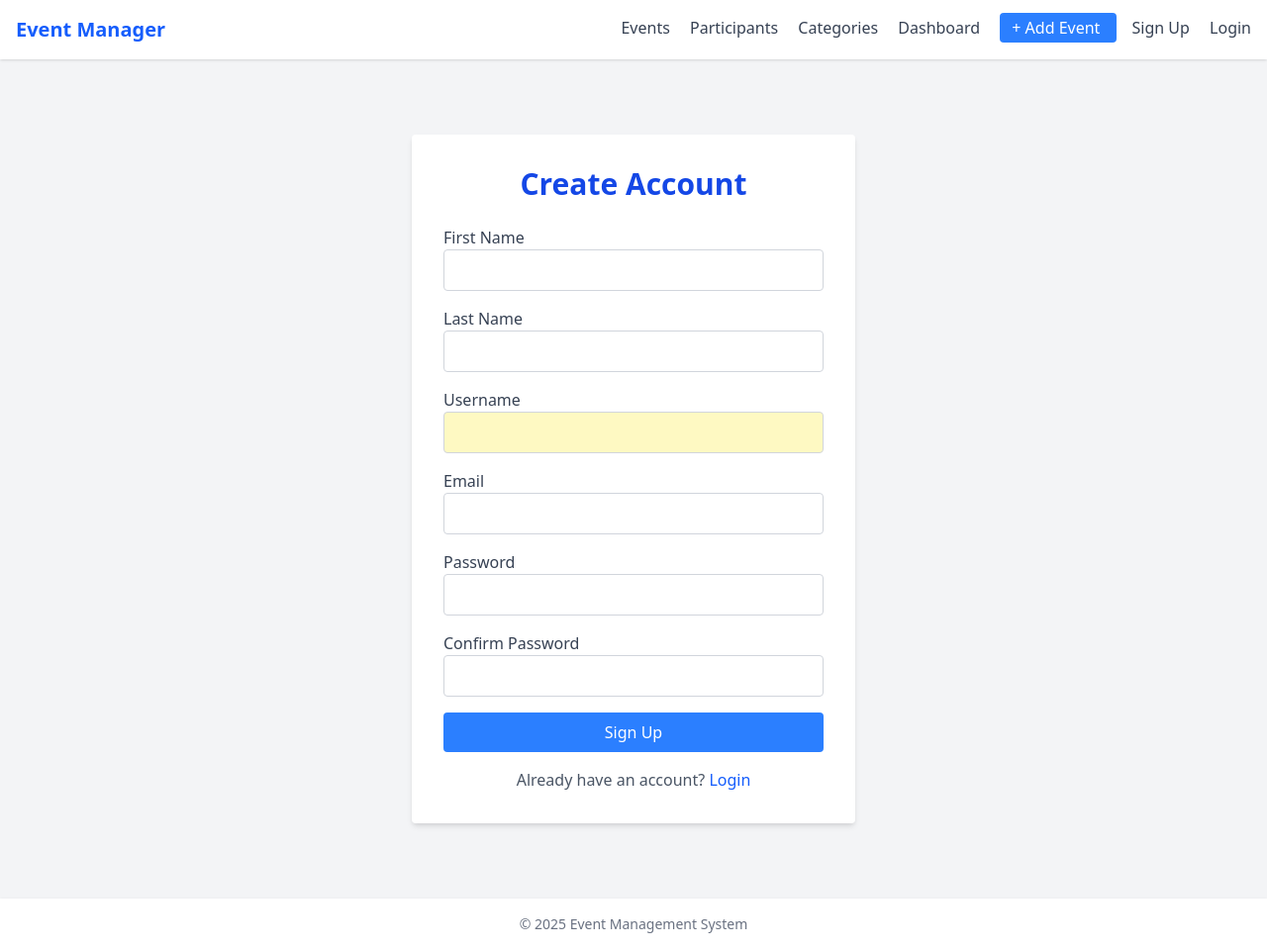
After one commit to afrin0416/event-management, a Django app: page /signup/ in a window 1280 px wide. The commit adds this page. Shown: the whole page at 99% size. Run offline with Django 5.2, Linux system fonts and the light colour scheme; style sheets or scripts are compiled from the project's sources.

Commit message:
Add user authentication views and forms, update templates, and enhance event management features

```diff
--- a/event/forms.py
+++ b/event/forms.py
@@ -1,6 +1,7 @@
 from django import forms
 from .models import Event, Category, Participant
-
+from django.contrib.auth.forms import UserCreationForm
+from django.contrib.auth.models import User, Group, Permission
 
 
 
@@ -45,7 +46,9 @@ class EventForm(StyledFormMixin, forms.ModelForm):
         model = Event
         fields = '__all__'
         widgets = {
-            'date': forms.SelectDateWidget,
+            'date': forms.DateInput(attrs={'type': 'date'}),
+
+            'time': forms.TimeInput(attrs={'type': 'time'}),
         }
 
     def __init__(self, *args, **kwargs):
@@ -76,3 +79,29 @@ class ParticipantForm(StyledFormMixin, forms.ModelForm):
     def __init__(self, *args, **kwargs):
         super().__init__(*args, **kwargs)
         self.apply_styled_widgets()
+# user Registration Form
+
+
+class CustomUserCreationForm(UserCreationForm):
+    email = forms.EmailField(required=True)
+    first_name = forms.CharField(required=True)
+    last_name = forms.CharField(required=True)
+
+    class Meta:
+        model = User
+        fields = ['username', 'email', 'first_name',
+                  'last_name', 'password1', 'password2']
+class CreateGroupForm(StyledFormMixin, forms.ModelForm):
+    permissions = forms.ModelMultipleChoiceField(
+        queryset=Permission.objects.all(),
+        widget=forms.CheckboxSelectMultiple,
+        required=False,
+        label='Assign Permissions'
+    )
+
+    class Meta:
+        model = Group
+        fields = ['name', 'permissions']
+        labels = {
+            'name': 'Group Name',
+        }
--- a/event/templates/events/base.html
+++ b/event/templates/events/base.html
@@ -1,41 +1,36 @@
 {% load static %}
 <!DOCTYPE html>
 <html lang="en">
+
 <head>
   <meta charset="UTF-8" />
   <meta name="viewport" content="width=device-width, initial-scale=1.0" />
   <title>{% block title %}Event Management{% endblock %}</title>
   <link rel="stylesheet" href="{% static 'css/output.css' %}" />
 </head>
+
 <body class="bg-gray-100 min-h-screen flex flex-col">
   <!--- Navbar -->
   <nav class="bg-white shadow p-4 flex justify-between">
     <h1 class="text-xl font-bold text-blue-600">Event Manager</h1>
     <div class="space-x-4">
-        <a
-          href="{% url 'event_list' %}"
-          class="text-gray-700 hover:text-blue-500"
-          >Events</a
-        >
-        <a
-          href="{% url 'participant_list' %}"
-          class="text-gray-700 hover:text-blue-500"
-          >Participants</a
-        >
-        <a
-          href="{% url 'category_list' %}"
-          class="text-gray-700 hover:text-blue-500"
-          >Categories
+      <a href="{% url 'event_list' %}" class="text-gray-700 hover:text-blue-500">Events</a>
+      <a href="{% url 'participant_list' %}" class="text-gray-700 hover:text-blue-500">Participants</a>
+      <a href="{% url 'category_list' %}" class="text-gray-700 hover:text-blue-500">Categories
       </a>
-        <a
-          href="{% url 'dashboard' %}"
-          class="text-gray-700 hover:text-blue-500"
-          >Dashboard
+      <a href="{% url 'dashboard' %}" class="text-gray-700 hover:text-blue-500">Dashboard
       </a>
-        <a href="{% url 'event_create' %}"
-         class="bg-blue-500 text-white px-3 py-1 rounded hover:bg-blue-600">
+      <a href="{% url 'event_create' %}" class="bg-blue-500 text-white px-3 py-1 rounded hover:bg-blue-600">
         + Add Event
       </a>
+      <!-- Sign Up link -->
+      {% if not user.is_authenticated %}
+      <a href="{% url 'signup' %}" class="text-gray-700 hover:text-blue-500">Sign Up</a>
+      <a href="{% url 'login' %}" class="text-gray-700 hover:text-blue-500">Login</a>
+      {% else %}
+      <span class="text-gray-700">Welcome, {{ user.username }}</span>
+      <a href="{% url 'logout' %}" class="text-gray-700 hover:text-blue-500">Logout</a>
+      {% endif %}
     </div>
   </nav>
 
@@ -47,4 +42,5 @@
     <p class="text-sm text-gray-500">© 2025 Event Management System</p>
   </footer>
 </body>
+
 </html>
--- /dev/null
+++ b/event/templates/events/signup.html
@@ -0,0 +1,89 @@
+{% extends 'events/base.html' %}
+{% load static %}
+
+{% block title %}Sign Up{% endblock %}
+
+{% block content %}
+<!-- Center wrapper -->
+<div class="flex items-center justify-center min-h-screen bg-gray-100">
+    <div class="w-full max-w-md bg-white p-8 rounded shadow-md">
+        <h2 class="text-3xl font-bold mb-6 text-blue-700 text-center">Create Account</h2>
+
+        <form method="POST" class="space-y-4">
+            {% csrf_token %}
+
+            <!-- First Name -->
+            <div>
+                <label class="block text-gray-700">First Name</label>
+                <input type="text" name="first_name"
+                    class="border border-gray-300 rounded px-3 py-2 w-full bg-white text-gray-900"
+                    value="{{ form.first_name.value|default:'' }}">
+                {% if form.first_name.errors %}
+                <p class="text-red-500 text-sm">{{ form.first_name.errors.0 }}</p>
+                {% endif %}
+            </div>
+
+            <!-- Last Name -->
+            <div>
+                <label class="block text-gray-700">Last Name</label>
+                <input type="text" name="last_name"
+                    class="border border-gray-300 rounded px-3 py-2 w-full bg-white text-gray-900"
+                    value="{{ form.last_name.value|default:'' }}">
+                {% if form.last_name.errors %}
+                <p class="text-red-500 text-sm">{{ form.last_name.errors.0 }}</p>
+                {% endif %}
+            </div>
+
+            <!-- Username -->
+            <div>
+                <label class="block text-gray-700">Username</label>
+                <input type="text" name="username"
+                    class="border border-gray-300 rounded px-3 py-2 w-full bg-yellow-100 text-blue-700"
+                    value="{{ form.username.value|default:'' }}">
+                {% if form.username.errors %}
+                <p class="text-red-500 text-sm">{{ form.username.errors.0 }}</p>
+                {% endif %}
+            </div>
+
+            <!-- Email -->
+            <div>
+                <label class="block text-gray-700">Email</label>
+                <input type="email" name="email"
+                    class="border border-gray-300 rounded px-3 py-2 w-full bg-white text-gray-900"
+                    value="{{ form.email.value|default:'' }}">
+                {% if form.email.errors %}
+                <p class="text-red-500 text-sm">{{ form.email.errors.0 }}</p>
+                {% endif %}
+            </div>
+
+            <!-- Password -->
+            <div>
+                <label class="block text-gray-700">Password</label>
+                <input type="password" name="password1"
+                    class="border border-gray-300 rounded px-3 py-2 w-full bg-white text-gray-900">
+                {% if form.password1.errors %}
+                <p class="text-red-500 text-sm">{{ form.password1.errors.0 }}</p>
+                {% endif %}
+            </div>
+
+            <!-- Confirm Password -->
+            <div>
+                <label class="block text-gray-700">Confirm Password</label>
+                <input type="password" name="password2"
+                    class="border border-gray-300 rounded px-3 py-2 w-full bg-white text-gray-900">
+                {% if form.password2.errors %}
+                <p class="text-red-500 text-sm">{{ form.password2.errors.0 }}</p>
+                {% endif %}
+            </div>
+
+            <button type="submit" class="w-full bg-blue-500 text-white px-4 py-2 rounded hover:bg-blue-600">
+                Sign Up
+            </button>
+        </form>
+
+        <p class="mt-4 text-center text-gray-600">
+            Already have an account? <a href="{% url 'login' %}" class="text-blue-600 hover:underline">Login</a>
+        </p>
+    </div>
+</div>
+{% endblock %}
--- a/event/views.py
+++ b/event/views.py
@@ -1,9 +1,20 @@
+from urllib import request
 from django.shortcuts import render, redirect
 from .models import Event, Participant, Category
 from django.db.models import Q, Count
 from django.utils.dateparse import parse_date
 from django.utils import timezone
 from .forms import EventForm, ParticipantForm, CategoryForm
+from django.contrib.auth import authenticate, login, logout
+from django.contrib.auth.forms import AuthenticationForm
+from django.contrib import messages
+from .forms import CustomUserCreationForm
+from django.contrib.auth.models import User, Group, Permission
+from .decorators import group_required
+from django.contrib.auth.decorators import login_required
+from .forms import CreateGroupForm, EventForm, CategoryForm
+
+
 
 # Event Views
 
@@ -38,7 +49,6 @@ def event_list(request):
     if end_date:
         events = events.filter(date__lte=parse_date(end_date))
 
-
     total_participants = Participant.objects.count()
 
     # Get all categories for the dropdown
@@ -54,7 +64,7 @@ def event_list(request):
 
 
 def event_detail(request, event_id):
-    event = event.objects.get(id=event_id)
+    event = Event.objects.get(id=event_id)
     return render(request, 'events/eventDetail.html', {'event': event})
 
 
@@ -184,3 +194,166 @@ def organizer_dashboard(request):
         'todays_events': today_events,
     }
     return render(request, 'events/dashboard.html', context)
+
+# atuhentication views
+# ----------------------- AUTHENTICATION -----------------------
+
+
+def signup_view(request):
+    if request.method == 'POST':
+        form = CustomUserCreationForm(request.POST)
+        if form.is_valid():
+            form.save()
+            messages.success(
+                request, "Account created successfully! Please login.")
+            return redirect('login')
+        else:
+            messages.error(request, "Please correct the errors below.")
+    else:
+        form = CustomUserCreationForm()
+
+    return render(request, 'events/signup.html', {'form': form})
+
+
+def login_view(request):
+    if request.method == 'POST':
+        form = AuthenticationForm(request, data=request.POST)
+        if form.is_valid():
+            user = form.get_user()
+            login(request, user)
+            return redirect('event_list')
+        else:
+            messages.error(request, "Invalid username or password.")
+    else:
+        form = AuthenticationForm()
+
+    return render(request, 'events/login.html', {'form': form})
+
+
+def logout_view(request):
+    logout(request)
+    return redirect('login')
+
+
+@login_required
+@group_required('Admin')
+def group_create(request):
+    if request.method == 'POST':
+        form = CreateGroupForm(request.POST)
+        if form.is_valid():
+            form.save()
+            messages.success(request, "Group created successfully!")
+            return redirect('group_list')
+    else:
+        form = CreateGroupForm()
+    return render(request, 'events/group_form.html', {'form': form})
+
+
+@login_required
+@group_required('Admin')
+def group_list(request):
+    groups = Group.objects.all()
+    return render(request, 'events/group_list.html', {'groups': groups})
+
+
+@login_required
+@group_required('Admin')
+def group_delete(request, group_id):
+    group = Group.objects.get(id=group_id)
+    group.delete()
+    messages.success(request, "Group deleted.")
+    return redirect('group_list')
+
+
+@login_required
+@group_required('Admin')
+def user_delete(request, user_id):
+    user = User.objects.get(id=user_id)
+    user.delete()
+    messages.success(request, "User deleted.")
+    return redirect('participant_list')
+
+
+@login_required
+@group_required('Admin')
+def change_role(request, user_id):
+    user = User.objects.get(id=user_id)
+    groups = Group.objects.all()
+
+    if request.method == 'POST':
+        selected_group = request.POST.get('group')
+        user.groups.clear()
+        user.groups.add(Group.objects.get(name=selected_group))
+        messages.success(request, "User role updated.")
+        return redirect('participant_list')
+
+    return render(request, 'events/change_role.html', {
+        'user': user,
+        'groups': groups
+    })
+@login_required
+@group_required('Organizer', 'Admin')
+def event_create(request):
+    if request.method == 'POST':
+        form = EventForm(request.POST)
+        if form.is_valid():
+            form.save()
+            return redirect('event_list')
+    else:
+        form = EventForm()
+    return render(request, 'events/eventForm.html', {'form': form})
+
+
+@login_required
+@group_required('Organizer', 'Admin')
+def event_update(request, event_id):
+    event = Event.objects.get(id=event_id)
+    if request.method == 'POST':
+        form = EventForm(request.POST, instance=event)
+        if form.is_valid():
+            form.save()
+            return redirect('event_list')
+    else:
+        form = EventForm(instance=event)
+    return render(request, 'events/eventForm.html', {'form': form})
+
+
+@login_required
+@group_required('Organizer', 'Admin')
+def event_delete(request, event_id):
+    event = Event.objects.get(id=event_id)
+    event.delete()
+    return redirect('event_list')
+@login_required
+@group_required('Organizer', 'Admin')
+def category_create(request):
+    if request.method == 'POST':
+        form = CategoryForm(request.POST)
+        if form.is_valid():
+            form.save()
+            return redirect('category_list')
+    else:
+        form = CategoryForm()
+    return render(request, 'events/categoryForm.html', {'form': form})
+
+
+@login_required
+@group_required('Organizer', 'Admin')
+def category_update(request, category_id):
+    category = Category.objects.get(id=category_id)
+    if request.method == 'POST':
+        form = CategoryForm(request.POST, instance=category)
+        if form.is_valid():
+            form.save()
+            return redirect('category_list')
+    else:
+        form = CategoryForm(instance=category)
+    return render(request, 'events/categoryForm.html', {'form': form})
+
+
+@login_required
+@group_required('Organizer', 'Admin')
+def category_delete(request, category_id):
+    category = Category.objects.get(id=category_id)
+    category.delete()
+    return redirect('category_list')
--- a/event_management/urls.py
+++ b/event_management/urls.py
@@ -1,29 +1,63 @@
-"""
-URL configuration for event_management project.
+# """
+# URL configuration for event_management project.
 
-The `urlpatterns` list routes URLs to views. For more information please see:
-    https://docs.djangoproject.com/en/5.2/topics/http/urls/
-Examples:
-Function views
-    1. Add an import:  from my_app import views
-    2. Add a URL to urlpatterns:  path('', views.home, name='home')
-Class-based views
-    1. Add an import:  from other_app.views import Home
-    2. Add a URL to urlpatterns:  path('', Home.as_view(), name='home')
-Including another URLconf
-    1. Import the include() function: from django.urls import include, path
-    2. Add a URL to urlpatterns:  path('blog/', include('blog.urls'))
-"""
+# The `urlpatterns` list routes URLs to views. For more information please see:
+#     https://docs.djangoproject.com/en/5.2/topics/http/urls/
+# Examples:
+# Function views
+#     1. Add an import:  from my_app import views
+#     2. Add a URL to urlpatterns:  path('', views.home, name='home')
+# Class-based views
+#     1. Add an import:  from other_app.views import Home
+#     2. Add a URL to urlpatterns:  path('', Home.as_view(), name='home')
+# Including another URLconf
+#     1. Import the include() function: from django.urls import include, path
+#     2. Add a URL to urlpatterns:  path('blog/', include('blog.urls'))
+# """
+# from django.contrib import admin
+# from django.urls import path
+# from event import views
+
+# urlpatterns = [
+#     path('', views.event_list, name='event_list'),
+#     path('events/<int:event_id>/', views.event_detail, name='event_detail'),
+#     path('events/create/', views.event_create, name='event_create'),
+#     path('dashboard/', views.organizer_dashboard, name='dashboard'),
+
+#     path('categories/', views.category_list, name='category_list'),
+#     path('categories/create/', views.category_create, name='category_create'),
+#     path('categories/update/<int:category_id>/',
+#          views.category_update, name='category_update'),
+#     path('categories/delete/<int:category_id>/',
+#          views.category_delete, name='category_delete'),
+
+#     path('participants/', views.participant_list, name='participant_list'),
+#     path('participants/create/', views.participant_create,
+#          name='participant_create'),
+#     path('participants/update/<int:participant_id>/',
+#          views.participant_update, name='participant_update'),
+#     path('participants/delete/<int:participant_id>/',
+#          views.participant_delete, name='participant_delete'),
+
+
+#     path('signup/', views.signup_view, name='signup'),
+#     path('login/', views.login_view, name='login'),
+#     path('logout/', views.logout_view, name='logout'),
+# ]
+
+
 from django.contrib import admin
 from django.urls import path
 from event import views
 
 urlpatterns = [
     path('', views.event_list, name='event_list'),
+
     path('events/<int:event_id>/', views.event_detail, name='event_detail'),
     path('events/create/', views.event_create, name='event_create'),
     path('dashboard/', views.organizer_dashboard, name='dashboard'),
 
+    # Categories
     path('categories/', views.category_list, name='category_list'),
     path('categories/create/', views.category_create, name='category_create'),
     path('categories/update/<int:category_id>/',
@@ -31,6 +65,7 @@ urlpatterns = [
     path('categories/delete/<int:category_id>/',
          views.category_delete, name='category_delete'),
 
+    # Participants
     path('participants/', views.participant_list, name='participant_list'),
     path('participants/create/', views.participant_create,
          name='participant_create'),
@@ -38,4 +73,19 @@ urlpatterns = [
          views.participant_update, name='participant_update'),
     path('participants/delete/<int:participant_id>/',
          views.participant_delete, name='participant_delete'),
+
+    # Authentication
+    path('signup/', views.signup_view, name='signup'),
+    path('login/', views.login_view, name='login'),
+    path('logout/', views.logout_view, name='logout'),
+
+    path('groups/', views.group_list, name='group_list'),
+    path('groups/create/', views.group_create, name='group_create'),
+    path('groups/delete/<int:group_id>/',
+         views.group_delete, name='group_delete'),
+
+    path('users/delete/<int:user_id>/', views.user_delete, name='user_delete'),
+    path('users/change_role/<int:user_id>/',
+         views.change_role, name='change_role'),
+
 ]
```
Also changed, not shown: event/decorators.py (added, +9 -0 lines), event/templates/events/login.html (added, +46 -0 lines), event/urls.py (+17 -1 lines), event_management/settings.py (+7 -0 lines), event/models.py (line endings or trailing spaces). Lines whose indentation alone changed are shown as unchanged.
